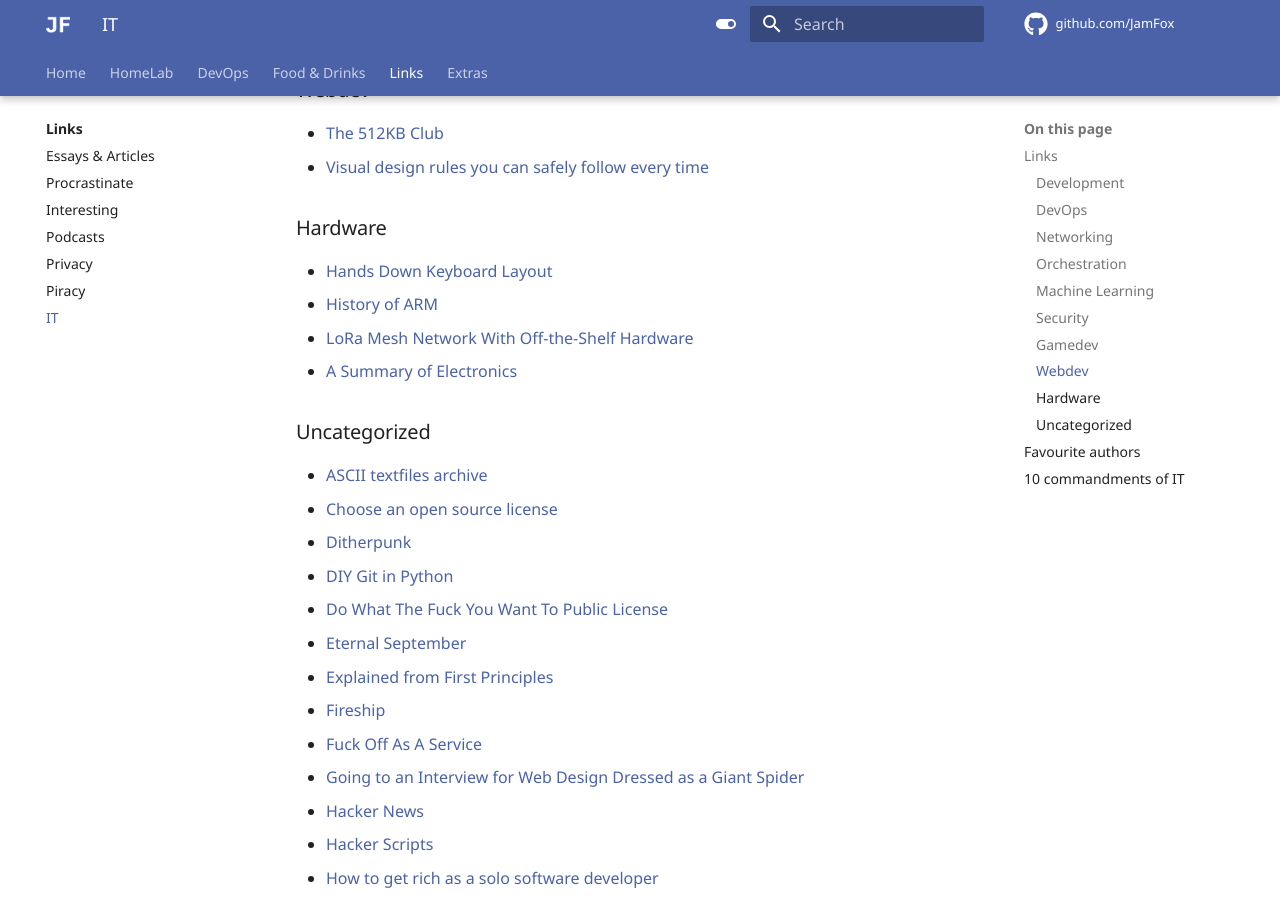
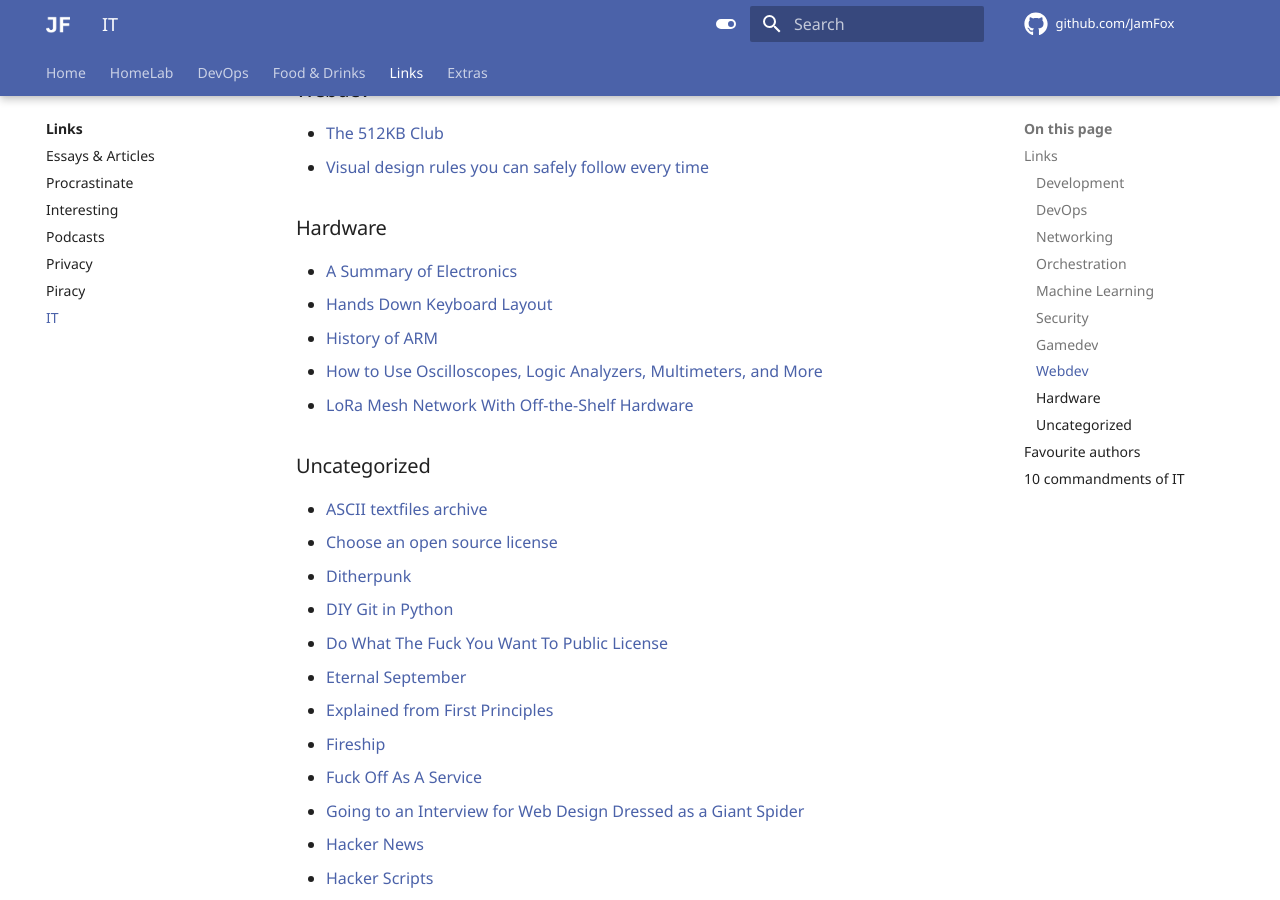
Before and after one commit to JamFox/docs.jamfox.dev, an MkDocs documentation site: the page built from docs/content/links/it.md, in a window 1280 px wide and 900 px high, scrolled down 1869 px. Built offline with MkDocs 1.6.1 and Material for MkDocs 9.7.7, drawn with Linux system fonts in a browser that asks for light colours; comment, search, counter and statistics services are not loaded.

Commit message:
add voidstar hardware debugging

```diff
--- a/docs/content/links/it.md
+++ b/docs/content/links/it.md
@@ -68,10 +68,11 @@ title: "IT"
 
 ### Hardware
 
+- [A Summary of Electronics](https://electroagenda.com/en/a-summary-of-electronics/)
 - [Hands Down Keyboard Layout](https://sites.google.com/alanreiser.com/handsdown)
 - [History of ARM](https://arstechnica.com/gadgets/2022/09/a-history-of-arm-part-1-building-the-first-chip/)
+- [How to Use Oscilloscopes, Logic Analyzers, Multimeters, and More](https://youtu.be/SSp1wn0Abck)
 - [LoRa Mesh Network With Off-the-Shelf Hardware](https://hackaday.com/2020/02/26/lora-mesh-network-with-off-the-shelf-hardware/)
-- [A Summary of Electronics](https://electroagenda.com/en/a-summary-of-electronics/)
 
 ### Uncategorized
 
```
